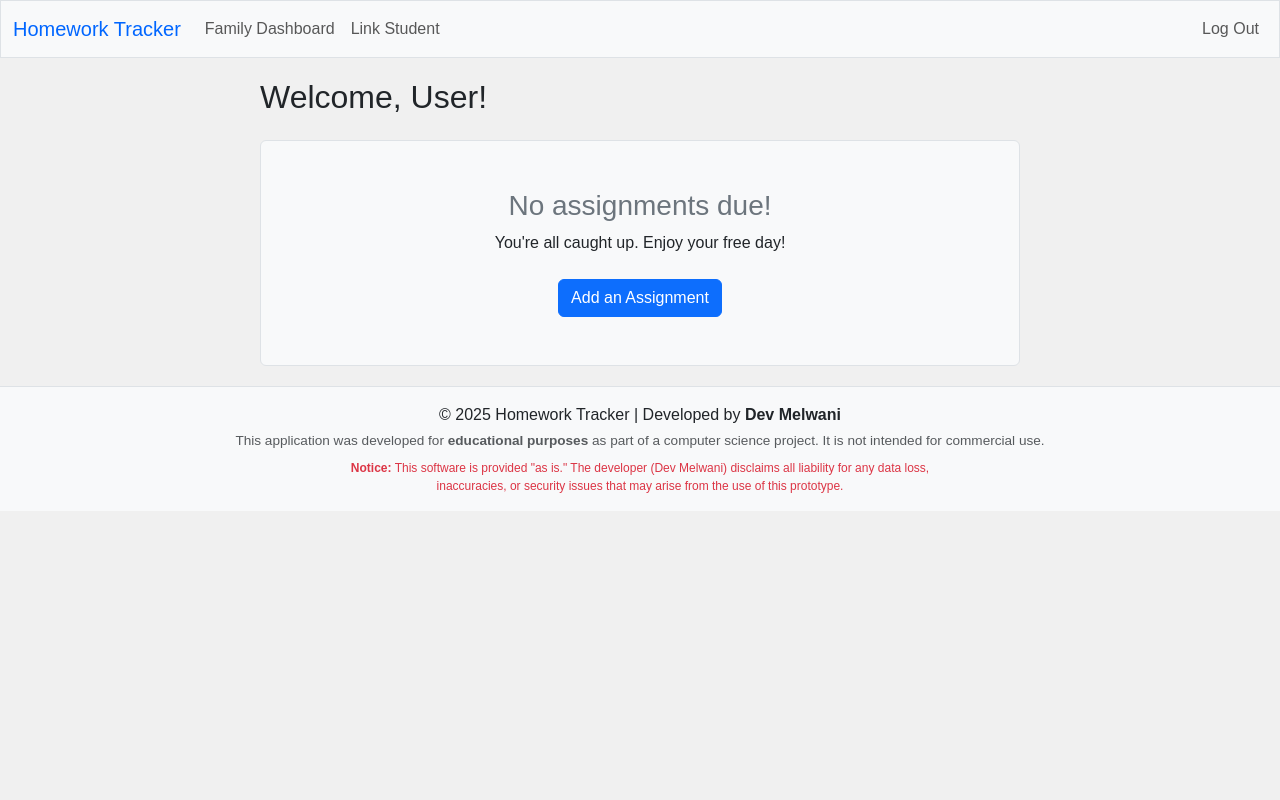
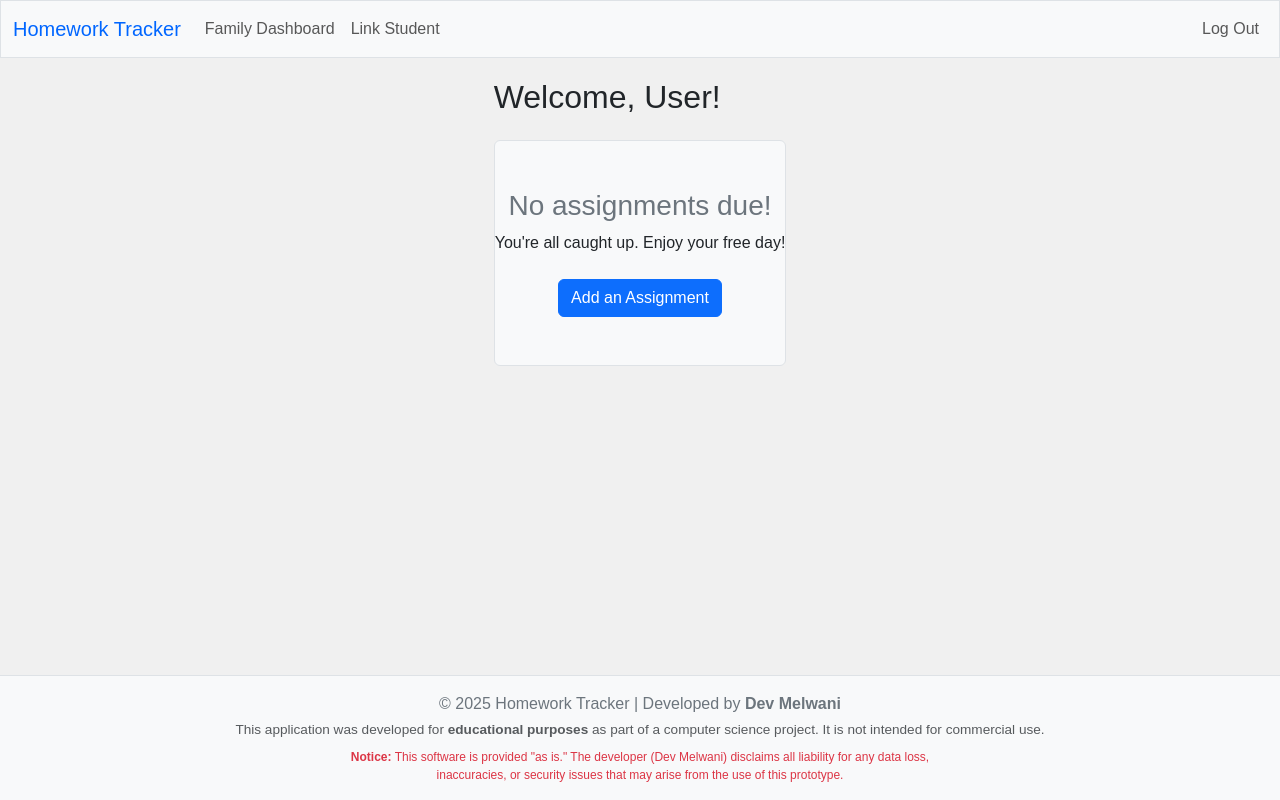
Before and after one commit to damelwani/homework, a Flask app: page / in a window 1280 px wide. Run offline with Flask 3, Linux system fonts and the light colour scheme; the visitor is signed in with stand-in values (Sample User, id 1); data that the repository does not hold is empty; some libraries are stand-ins or nearby versions.

Commit message:
Implement flexbox layout for page structure
Added flexbox layout to structure the page with a footer.

```diff
--- a/static/style.css
+++ b/static/style.css
@@ -22,3 +22,36 @@ main {
 .blue {
     color: #0066ff;
 }
+
+/* 1. Make the entire page a flex container */
+html, body {
+    height: 100%;
+    margin: 0;
+}
+
+body {
+    display: flex;
+    flex-direction: column;
+}
+
+/* 2. Tell the main content area to take up all available space,
+      pushing the footer to the very bottom */
+main {
+    flex: 1 0 auto;
+}
+
+/* 3. Footer styling for spacing and appearance */
+footer {
+    flex-shrink: 0;
+    padding: 20px 0;
+    background-color: #f8f9fa; /* Light gray background */
+    border-top: 1px solid #dee2e6;
+    color: #6c757d; /* Muted text color */
+}
+
+/* Optional: Center the disclaimer text on mobile */
+@media (max-width: 576px) {
+    footer .container {
+        padding: 0 15px;
+    }
+}
```
